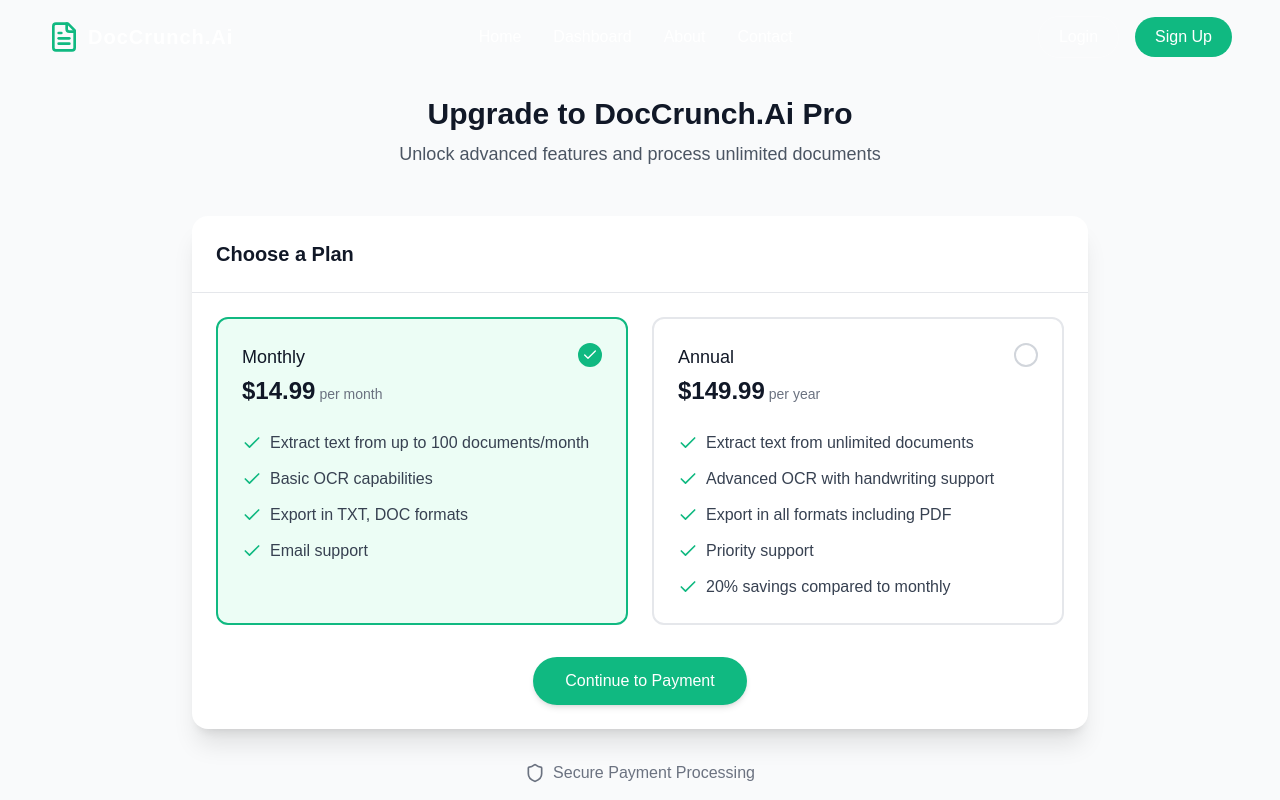
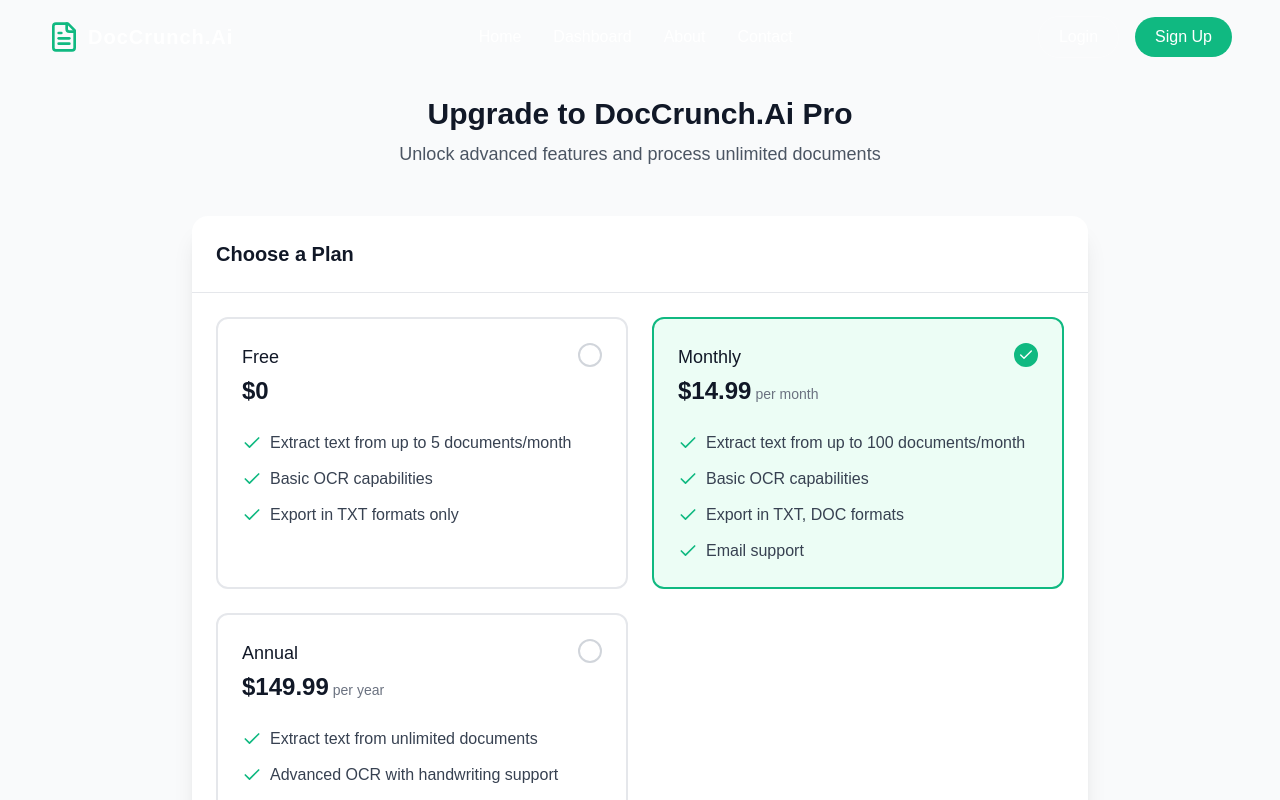
Before and after one commit to Matheshhp24/doc-extractor, a React (Vite) app: page /payment in a window 1280 px wide. Shown: the top 800 px of the page. Built offline with nearby package versions, Linux system fonts and the light colour scheme; a web font is replaced by a local one.

Commit message:
Free updated

```diff
--- a/src/pages/Payment.tsx
+++ b/src/pages/Payment.tsx
@@ -65,6 +65,18 @@ const Payment: React.FC = () => {
   };
 
   const plans = [
+    {
+      id: 'free',
+      name: 'Free',
+      price: '$0',
+      period: '',
+      features: [
+        'Extract text from up to 5 documents/month',
+        'Basic OCR capabilities',
+        'Export in TXT formats only',
+
+      ]
+    },
     {
       id: 'monthly',
       name: 'Monthly',
@@ -135,6 +147,7 @@ const Payment: React.FC = () => {
                         : 'border-gray-200 dark:border-gray-700'
                     }`}
                     onClick={() => setPlanType(plan.id as PlanType)}
+
                   >
                     <div className="flex justify-between items-start mb-4">
                       <div>
@@ -180,9 +193,17 @@ const Payment: React.FC = () => {
                   whileHover={{ scale: 1.02 }}
                   whileTap={{ scale: 0.98 }}
                   onClick={() => setCurrentStep('payment')}
-                  className="px-8 py-3 bg-accent-500 hover:bg-accent-600 text-white font-medium rounded-full shadow-md transition-colors"
+                  className={
+                    planType === 'annual' || planType === 'monthly'
+                    ? 'px-8 py-3 bg-accent-500 hover:bg-accent-600 text-white font-medium rounded-full shadow-md transition-colors'
+                    :""
+                  }
                 >
-                  Continue to Payment
+                  {planType === "monthly" || planType === "annual"
+                  ?"Continue to Payment":
+                  ""
+                  }
+
                 </motion.button>
               </div>
             </div>
```
